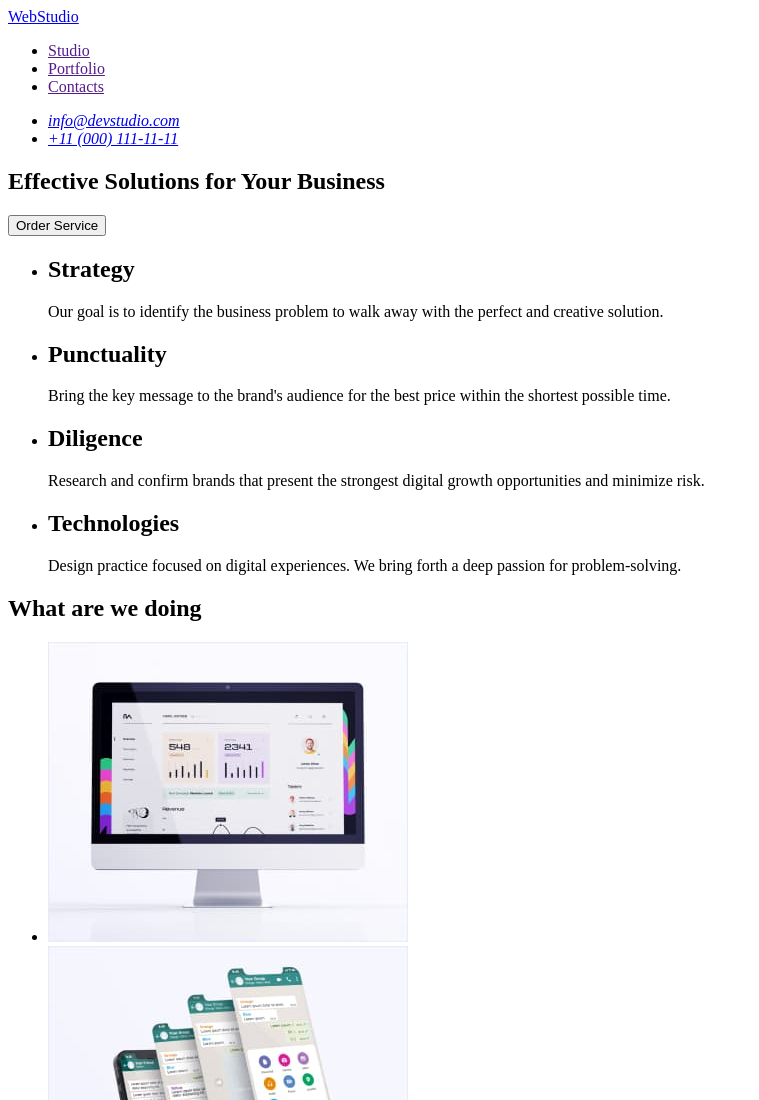
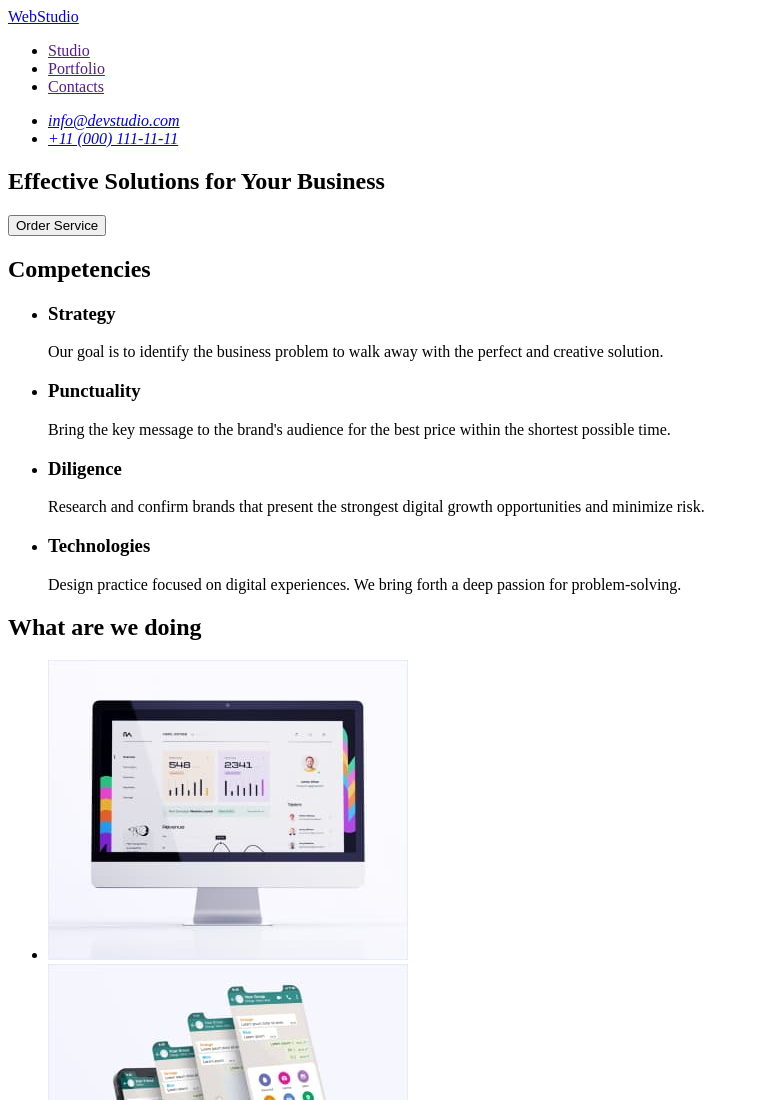
Before and after one commit to MiraDov290/goit-markup-hw-01, a plain HTML site: page index.html in a window 1280 px wide. Shown: the top 1100 px of the page, without its empty margins (0-759 px from the left). Drawn offline with Linux system fonts and the light colour scheme.

Commit message:
update index html file

```diff
--- a/index.html
+++ b/index.html
@@ -30,30 +30,31 @@
         <button type="button">Order Service</button>
       </section>
       <section>
+        <h2>Competencies</h2>
         <ul>
           <li>
-            <h2>Strategy</h2>
+            <h3>Strategy</h3>
             <p>
               Our goal is to identify the business problem to walk away with the
               perfect and creative solution.
             </p>
           </li>
           <li>
-            <h2>Punctuality</h2>
+            <h3>Punctuality</h3>
             <p>
               Bring the key message to the brand's audience for the best price
               within the shortest possible time.
             </p>
           </li>
           <li>
-            <h2>Diligence</h2>
+            <h3>Diligence</h3>
             <p>
               Research and confirm brands that present the strongest digital
               growth opportunities and minimize risk.
             </p>
           </li>
           <li>
-            <h2>Technologies</h2>
+            <h3>Technologies</h3>
             <p>
               Design practice focused on digital experiences. We bring forth a
               deep passion for problem-solving.
```
